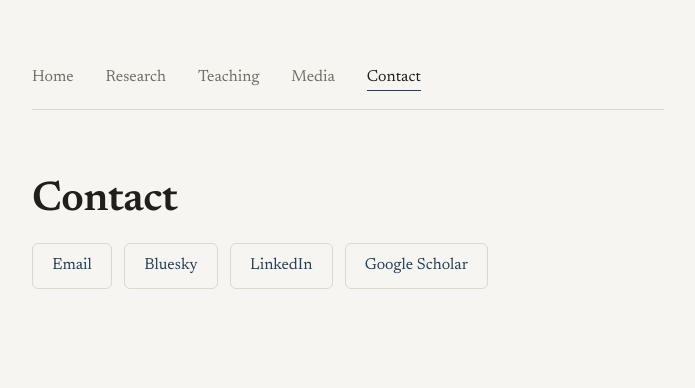
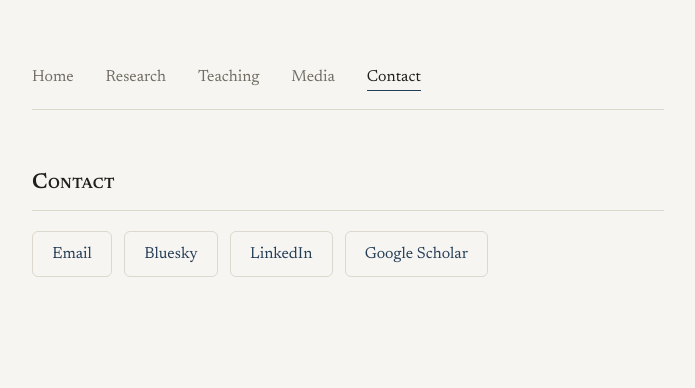
Before and after one commit to amelietolvin/amelietolvin, a plain HTML site: page contact.html in a window 1280 px wide. Shown: the whole page, without its empty margins (292-987 px from the left). Drawn offline with Linux system fonts and the light colour scheme.

Commit message:
Update contact.html

```diff
--- a/contact.html
+++ b/contact.html
@@ -22,7 +22,7 @@
     </nav>
 
     <header>
-      <h1>Contact</h1>
+      <h2>Contact</h2>
     </header>
 
     <section>
```
